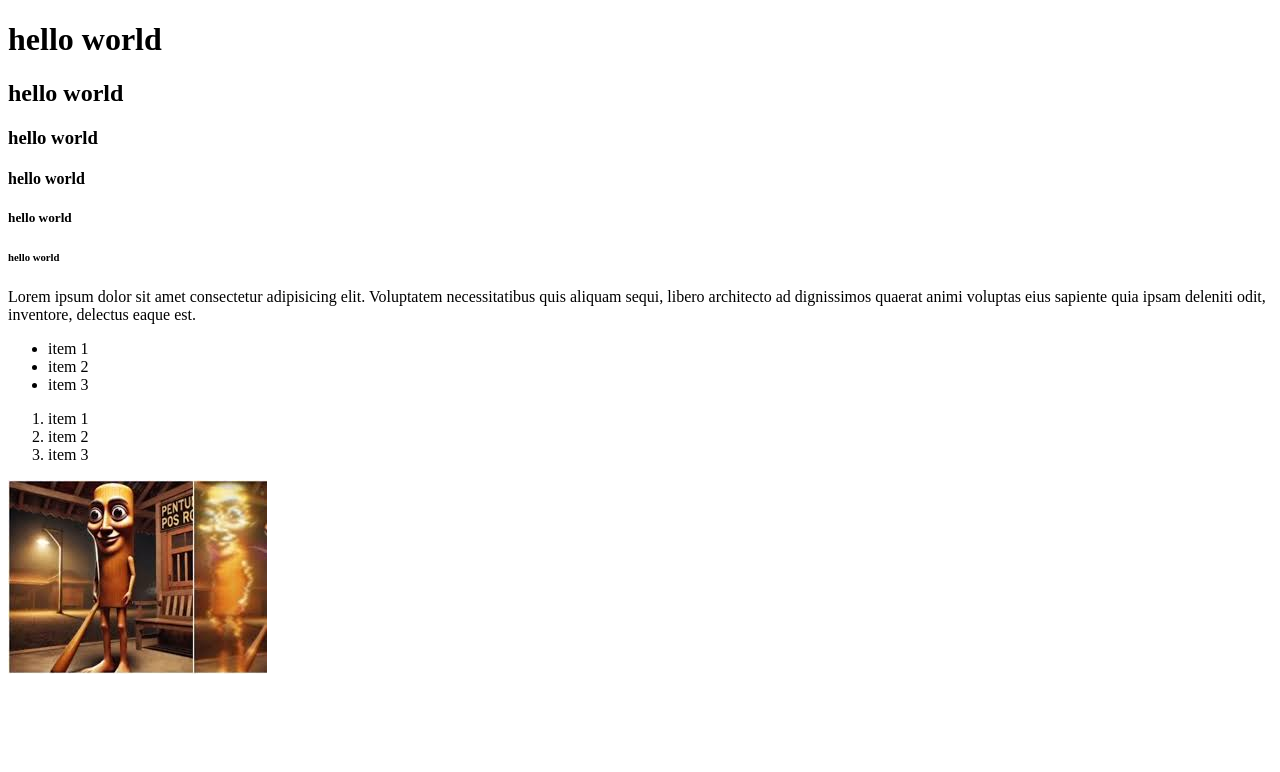
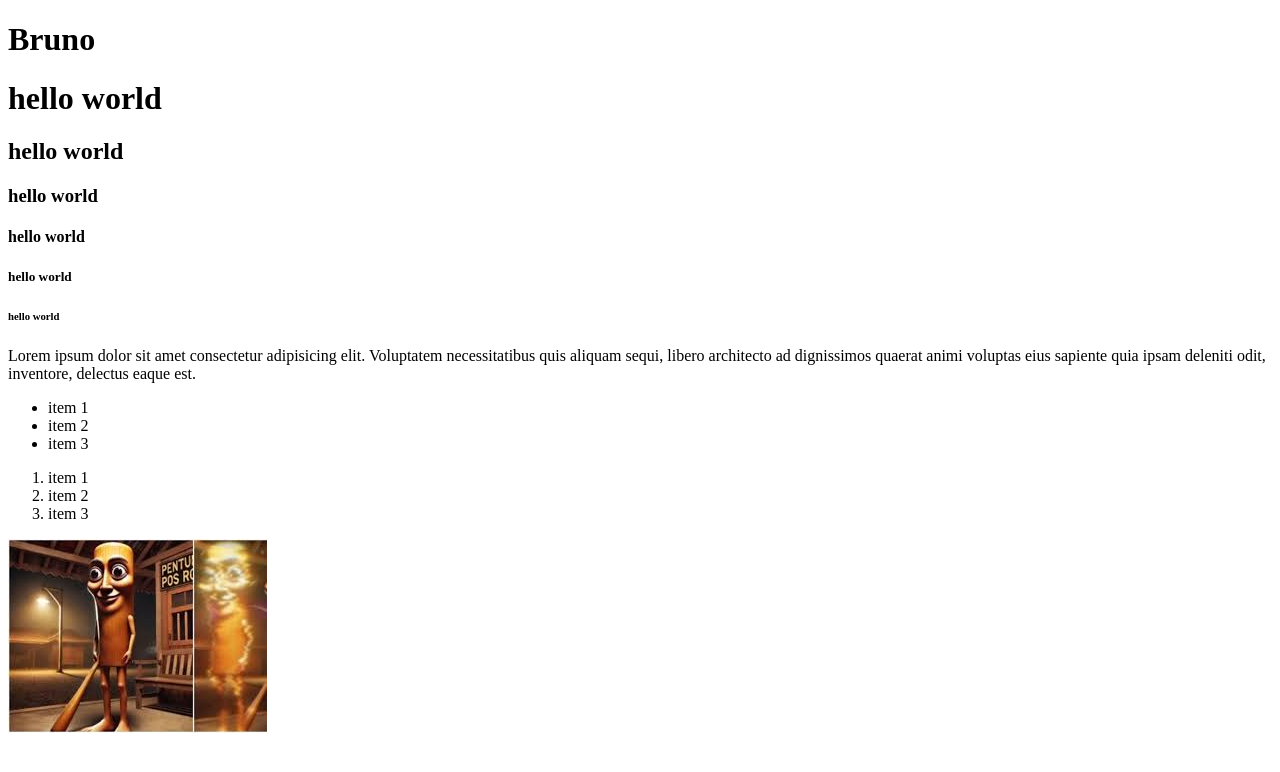
Before and after one commit to BrunoRodrigoT/aula-1-tascom-academy-html, a plain HTML site: page helloworld.html in a window 1280 px wide. Drawn offline with Linux system fonts and the light colour scheme.

Commit message:
adicionando meu nome

```diff
--- a/helloworld.html
+++ b/helloworld.html
@@ -6,6 +6,7 @@
     <title>hello world</title>
   </head>
   <body>
+    <h1>Bruno</h1>
     <h1>hello world</h1>
     <h2>hello world</h2>
     <h3>hello world</h3>
```
